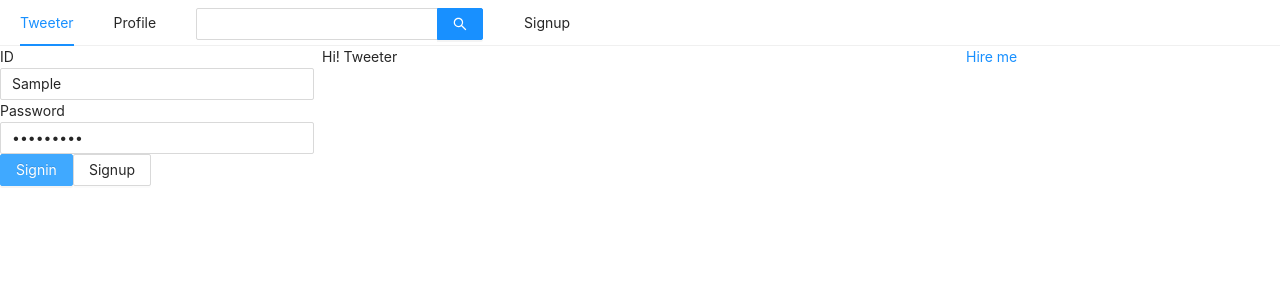
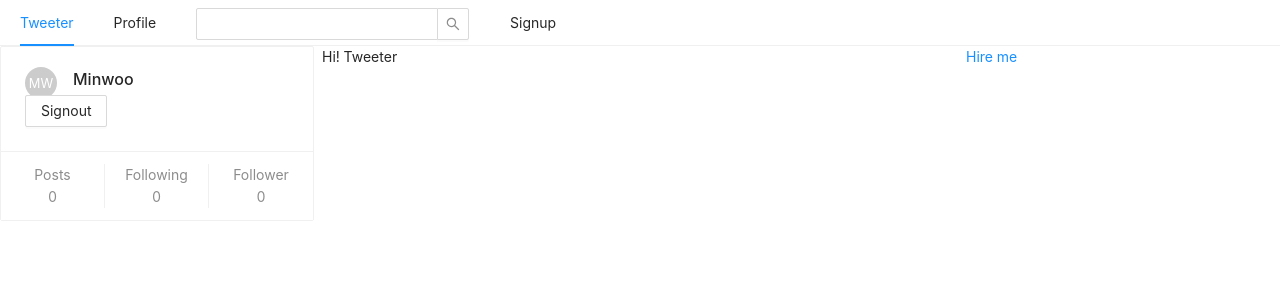
Before and after one commit to MinwooJJ/twitter-clone, a Next.js app: page / in a window 1280 px wide. Both pictures are taken after typing "Sample", "Sample123" into the empty fields and a click on the button "Signin". Shown: the top 300 px of the page. Built offline with nearby package versions, Linux system fonts and the light colour scheme.

Commit message:
Add signin dummy

```diff
--- a/components/AppLayout.js
+++ b/components/AppLayout.js
@@ -2,12 +2,16 @@ import React, { useState } from 'react';
 import PropTypes from 'prop-types';
 import Link from 'next/link';
 import { Menu, Input, Row, Col } from 'antd';
+import styled from 'styled-components';
 
 import UserProfile from '../components/UserProfile';
 import SigninForm from '../components/SigninForm';
 
-const { Search } = Input;
 const { Item } = Menu;
+
+const SearchInput = styled(Input.Search)`
+  vertical-align: middle;
+`;
 
 function AppLayout({ children }) {
   const [isSignedIn, setIsSignedIn] = useState(false);
@@ -26,7 +30,7 @@ function AppLayout({ children }) {
           </Link>
         </Item>
         <Item key="hashtag">
-          <Search enterButton style={{ verticalAlign: 'middle' }} />
+          <SearchInput />
         </Item>
         <Item key="signup">
           <Link href="/signup">
@@ -36,7 +40,11 @@ function AppLayout({ children }) {
       </Menu>
       <Row gutter={8}>
         <Col xs={24} md={6}>
-          {isSignedIn ? <UserProfile /> : <SigninForm />}
+          {isSignedIn ? (
+            <UserProfile setIsSignedIn={setIsSignedIn} />
+          ) : (
+            <SigninForm setIsSignedIn={setIsSignedIn} />
+          )}
         </Col>
         <Col xs={24} md={12}>
           {children}
--- a/components/SigninForm.js
+++ b/components/SigninForm.js
@@ -1,8 +1,18 @@
 import React, { useState, useCallback } from 'react';
 import { Form, Input, Button } from 'antd';
 import Link from 'next/link';
+import styled from 'styled-components';
+import PropTypes from 'prop-types';
 
-function SigninForm() {
+const ButtonWrapper = styled.div`
+  margin-top: 10px;
+`;
+
+const SigninWrapper = styled(Form)`
+  padding: 10px;
+`;
+
+function SigninForm({ setIsSignedIn }) {
   const [id, setId] = useState('');
   const [password, setPassword] = useState('');
 
@@ -14,8 +24,13 @@ function SigninForm() {
     setPassword(e.target.value);
   }, []);
 
+  const onSubmitForm = useCallback(() => {
+    console.log(id, password);
+    setIsSignedIn(true);
+  }, [id, password]);
+
   return (
-    <Form>
+    <SigninWrapper onFinish={onSubmitForm}>
       <div>
         <label htmlFor="user-id">ID</label>
         <br />
@@ -32,7 +47,7 @@ function SigninForm() {
           required
         />
       </div>
-      <div>
+      <ButtonWrapper>
         <Button type="primary" htmlType="submit" loading={false}>
           Signin
         </Button>
@@ -41,9 +56,13 @@ function SigninForm() {
             <Button>Signup</Button>
           </a>
         </Link>
-      </div>
-    </Form>
+      </ButtonWrapper>
+    </SigninWrapper>
   );
 }
 
+SigninForm.propTypes = {
+  setIsSignedIn: PropTypes.func.isRequired,
+};
+
 export default SigninForm;
--- a/components/UserProfile.js
+++ b/components/UserProfile.js
@@ -1,7 +1,39 @@
-import React from 'react';
+import { Card, Avatar, Button } from 'antd';
+import React, { useCallback } from 'react';
+import PropTypes from 'prop-types';
 
-function UserProfile() {
-  return <div></div>;
+const { Meta } = Card;
+
+function UserProfile({ setIsSignedIn }) {
+  const onSignout = useCallback(() => {
+    setIsSignedIn(false);
+  }, []);
+
+  return (
+    <Card
+      actions={[
+        <div key="posts">
+          Posts
+          <br />0
+        </div>,
+        <div key="following">
+          Following
+          <br />0
+        </div>,
+        <div key="follower">
+          Follower
+          <br />0
+        </div>,
+      ]}
+    >
+      <Meta title="Minwoo" avatar={<Avatar>MW</Avatar>} />
+      <Button onClick={onSignout}>Signout</Button>
+    </Card>
+  );
 }
 
+UserProfile.propTypes = {
+  setIsSignedIn: PropTypes.func.isRequired,
+};
+
 export default UserProfile;
```
